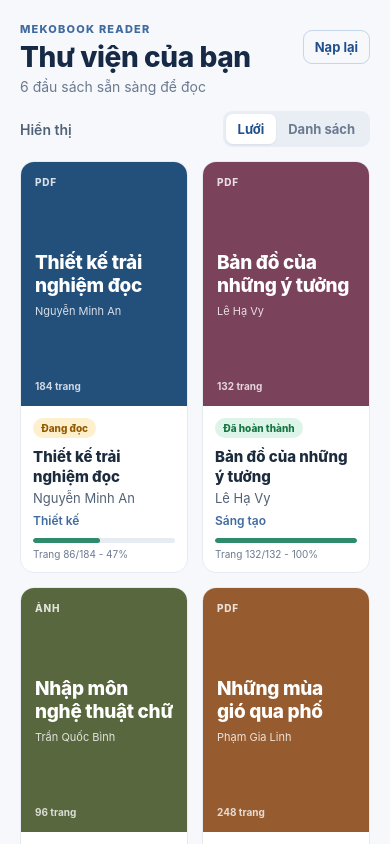
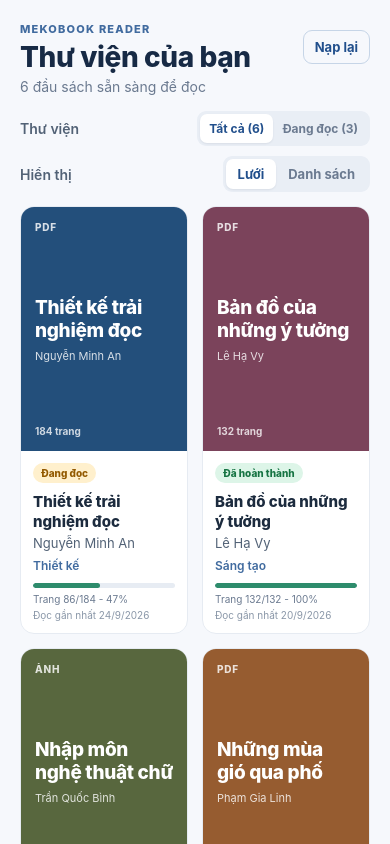
Before and after one commit to phgthao2204/MekoReader, a React Native app: screen /Home in a window 390 px wide. Shown: the top 844 px of the page. Built offline with nearby package versions, Linux system fonts and the light colour scheme.

Commit message:
feat: add reading shelf filter

```diff
--- a/src/screens/HomeScreen.tsx
+++ b/src/screens/HomeScreen.tsx
@@ -6,6 +6,7 @@ import {loadBookCatalog} from '../services/catalog';
 import {LibraryBook, ReadingStatus} from '../types/book';
 
 type ViewMode = 'grid' | 'list';
+type LibraryFilter = 'all' | 'reading';
 type ScreenState = 'loading' | 'ready' | 'error';
 
 const statusLabels: Record<ReadingStatus, string> = {
@@ -46,6 +47,13 @@ function ReadingStatusBadge({status}: {status: ReadingStatus}) {
   );
 }
 
+function formatLastReadAt(value?: string) {
+  if (!value) return '';
+  const date = new Date(value);
+  if (Number.isNaN(date.getTime())) return '';
+  return `Đọc gần nhất ${date.toLocaleDateString('vi-VN')}`;
+}
+
 function BookCard({book, mode}: {book: LibraryBook; mode: ViewMode}) {
   const isList = mode === 'list';
   return (
@@ -64,6 +72,7 @@ function BookCard({book, mode}: {book: LibraryBook; mode: ViewMode}) {
             <Text style={styles.progressText}>
               Trang {book.currentPage}/{book.totalPages} - {book.completionPercent}%
             </Text>
+            {book.lastReadAt && <Text style={styles.lastReadText}>{formatLastReadAt(book.lastReadAt)}</Text>}
           </View>
         )}
       </View>
@@ -76,6 +85,10 @@ function HomeScreen() {
   const [catalogIssues, setCatalogIssues] = useState<string[]>([]);
   const [screenState, setScreenState] = useState<ScreenState>('loading');
   const [viewMode, setViewMode] = useState<ViewMode>('grid');
+  const [libraryFilter, setLibraryFilter] = useState<LibraryFilter>('all');
+
+  const readingBooks = books.filter(book => book.currentPage > 0);
+  const visibleBooks = libraryFilter === 'reading' ? readingBooks : books;
 
   const refreshCatalog = useCallback(async () => {
     setScreenState('loading');
@@ -143,6 +156,26 @@ function HomeScreen() {
         </Pressable>
       </View>
 
+      <View style={styles.filterBar}>
+        <Text style={styles.toolbarLabel}>Thư viện</Text>
+        <View style={styles.filterSwitcher}>
+          <Pressable
+            accessibilityRole="button"
+            accessibilityState={{selected: libraryFilter === 'all'}}
+            onPress={() => setLibraryFilter('all')}
+            style={[styles.filterButton, libraryFilter === 'all' && styles.filterButtonActive]}>
+            <Text style={[styles.filterButtonText, libraryFilter === 'all' && styles.filterButtonTextActive]}>Tất cả ({books.length})</Text>
+          </Pressable>
+          <Pressable
+            accessibilityRole="button"
+            accessibilityState={{selected: libraryFilter === 'reading'}}
+            onPress={() => setLibraryFilter('reading')}
+            style={[styles.filterButton, libraryFilter === 'reading' && styles.filterButtonActive]}>
+            <Text style={[styles.filterButtonText, libraryFilter === 'reading' && styles.filterButtonTextActive]}>Đang đọc ({readingBooks.length})</Text>
+          </Pressable>
+        </View>
+      </View>
+
       <View style={styles.toolbar}>
         <Text style={styles.toolbarLabel}>Hiển thị</Text>
         <View style={styles.viewSwitcher}>
@@ -173,13 +206,13 @@ function HomeScreen() {
 
       <FlatList
         key={viewMode}
-        data={books}
+        data={visibleBooks}
         keyExtractor={book => book.id}
         numColumns={viewMode === 'grid' ? 2 : 1}
         renderItem={({item}) => <BookCard book={item} mode={viewMode}/>}
-        contentContainerStyle={[styles.bookList, books.length === 0 && styles.emptyBookList]}
+        contentContainerStyle={[styles.bookList, visibleBooks.length === 0 && styles.emptyBookList]}
         columnWrapperStyle={viewMode === 'grid' ? styles.gridRow : undefined}
-        ListEmptyComponent={<Text style={styles.emptyText}>Chưa có sách hợp lệ trong thư viện.</Text>}
+        ListEmptyComponent={<Text style={styles.emptyText}>{libraryFilter === 'reading' ? 'Chưa có sách đang đọc.' : 'Chưa có sách hợp lệ trong thư viện.'}</Text>}
         showsVerticalScrollIndicator={false}
       />
     </SafeAreaView>
@@ -201,7 +234,13 @@ const styles = StyleSheet.create({
   refreshButton: {borderColor: '#C6D5E7', borderRadius: 9, borderWidth: 1, marginTop: 8, paddingHorizontal: 11, paddingVertical: 8},
   refreshButtonText: {color: '#214F8C', fontSize: 13, fontWeight: '700'},
   toolbar: {alignItems: 'center', flexDirection: 'row', justifyContent: 'space-between', paddingHorizontal: 20, paddingBottom: 14},
+  filterBar: {alignItems: 'center', flexDirection: 'row', justifyContent: 'space-between', paddingHorizontal: 20, paddingBottom: 10},
   toolbarLabel: {color: '#526276', fontSize: 14, fontWeight: '600'},
+  filterSwitcher: {backgroundColor: '#E9EEF5', borderRadius: 9, flexDirection: 'row', padding: 3},
+  filterButton: {borderRadius: 7, paddingHorizontal: 9, paddingVertical: 7},
+  filterButtonActive: {backgroundColor: '#FFFFFF', elevation: 1, shadowColor: '#172A45', shadowOffset: {width: 0, height: 1}, shadowOpacity: 0.08, shadowRadius: 2},
+  filterButtonText: {color: '#6B7A90', fontSize: 12, fontWeight: '700'},
+  filterButtonTextActive: {color: '#214F8C'},
   viewSwitcher: {backgroundColor: '#E9EEF5', borderRadius: 9, flexDirection: 'row', padding: 3},
   switchButton: {borderRadius: 7, paddingHorizontal: 12, paddingVertical: 7},
   switchButtonActive: {backgroundColor: '#FFFFFF', elevation: 1, shadowColor: '#172A45', shadowOffset: {width: 0, height: 1}, shadowOpacity: 0.08, shadowRadius: 2},
@@ -233,6 +272,7 @@ const styles = StyleSheet.create({
   progressTrack: {backgroundColor: '#E7ECF3', borderRadius: 99, height: 5, overflow: 'hidden'},
   progressFill: {backgroundColor: '#2E8C6C', borderRadius: 99, height: '100%'},
   progressText: {color: '#6B7A90', fontSize: 10, marginTop: 5},
+  lastReadText: {color: '#8A97A8', fontSize: 10, marginTop: 4},
   emptyText: {color: '#6B7A90', fontSize: 15, textAlign: 'center'},
 });
 
--- a/src/services/catalog.ts
+++ b/src/services/catalog.ts
@@ -40,7 +40,7 @@ function combineReadingState(book: BookCatalogEntry, readingState?: ReadingState
   const currentPage = Math.min(Math.max(readingState?.currentPage ?? 0, 0), book.totalPages);
   const completionPercent = Math.round((currentPage / book.totalPages) * 100);
   const readingStatus = currentPage === 0 ? 'notStarted' : currentPage === book.totalPages ? 'completed' : 'reading';
-  return {...book, currentPage, completionPercent, readingStatus};
+  return {...book, currentPage, completionPercent, readingStatus, lastReadAt: readingState?.lastReadAt};
 }
 
 export async function loadBookCatalog(): Promise<CatalogLoadResult> {
--- a/src/types/book.ts
+++ b/src/types/book.ts
@@ -32,6 +32,7 @@ export interface LibraryBook extends BookCatalogEntry {
   currentPage: number;
   completionPercent: number;
   readingStatus: ReadingStatus;
+  lastReadAt?: string;
 }
 
 export interface CatalogIssue {
```
